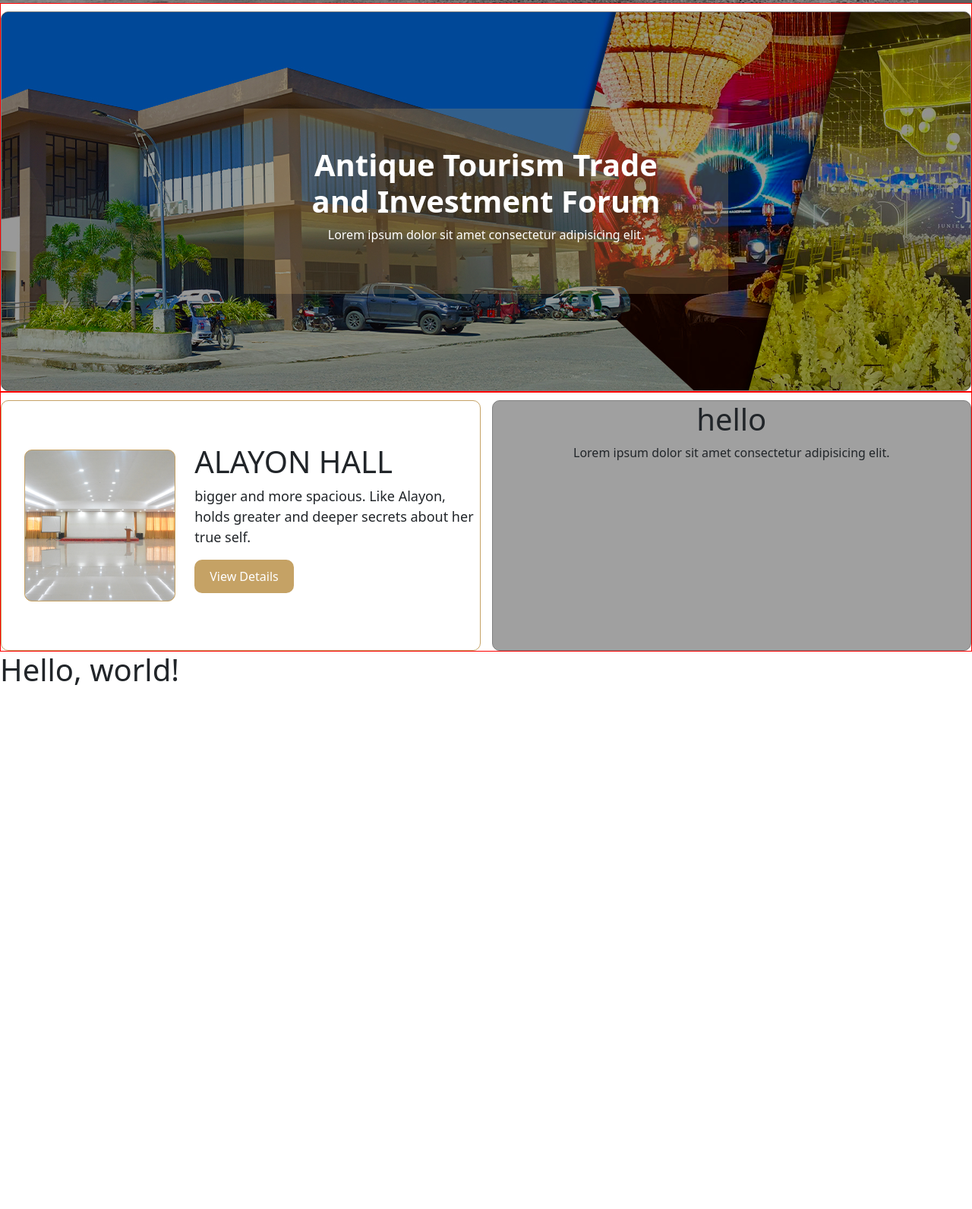
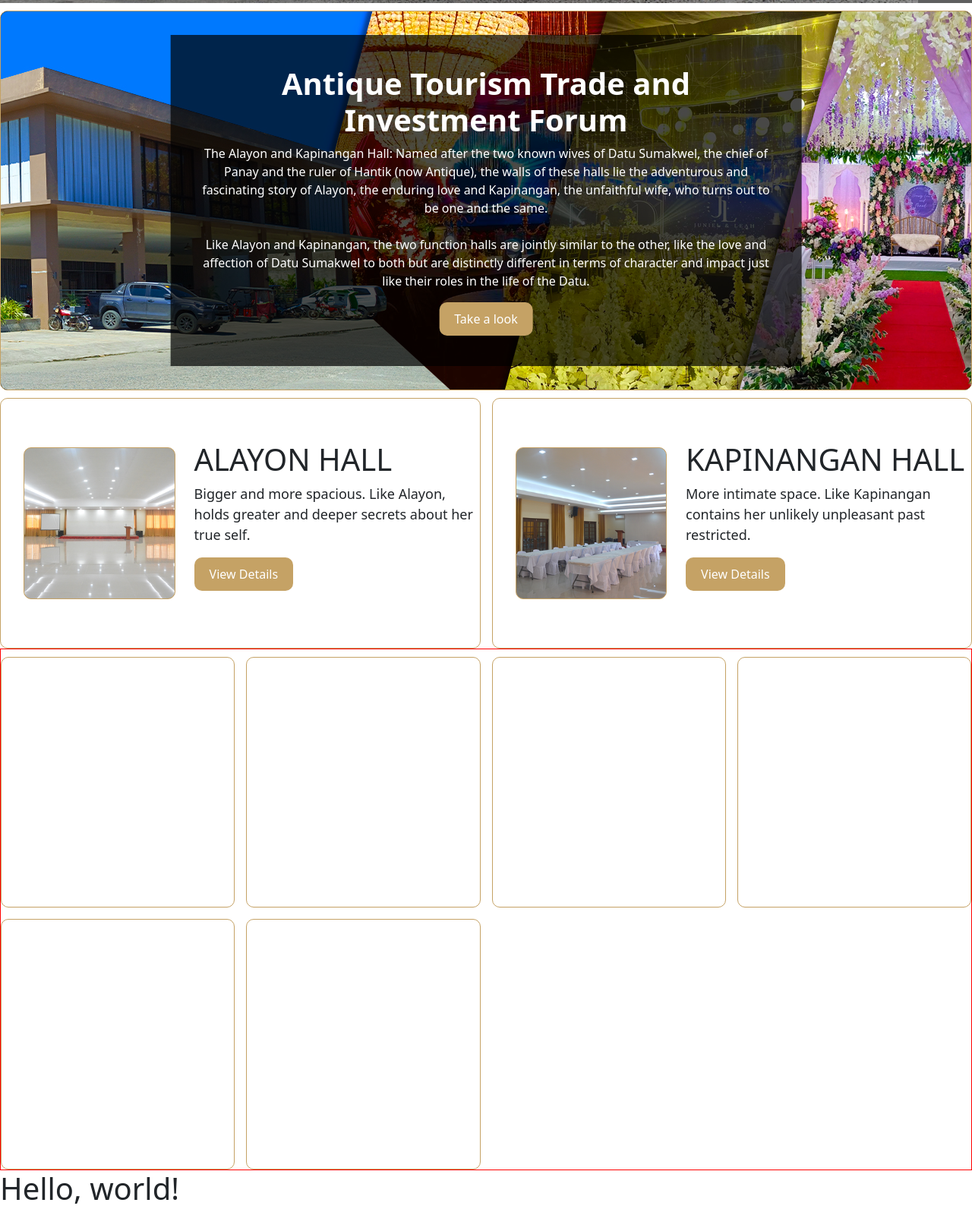
Before and after one commit to Mythchael/MEEDO, a plain HTML site: page index.html in a window 1280 px wide. Shown: the part 736-2328 px from the top of the page at 76% size. Drawn offline with nearby package versions, Linux system fonts and the light colour scheme; grey boxes are pictures that could not be loaded.

Commit message:
fix atrium content / Produkto contents / fixed responsiveness

```diff
--- a/index.html
+++ b/index.html
@@ -9,6 +9,8 @@
     <link rel="stylesheet" href="styles/general.css">
     <link rel="stylesheet" href="styles/grid-container.css">
     <link rel="stylesheet" href="styles/atrium.css">
+    <link rel="stylesheet" href="styles/produkto.css">
+
 
 
     <!-- Bootstrap -->
@@ -27,7 +29,7 @@
     <!-- navbar start -->
     <nav class="navbar nav-underline navbar-expand-lg bg-body-tertiary fixed-top" style="padding: 0;">
         <div class="container-fluid" style="background-color: rgb(197, 162, 101);">
-          <a class="navbar-brand" href="#" style="color: white;">
+          <a title="Municipal Economic Enterprise Development Office" class="navbar-brand" href="#" style="color: white;">
             <img src="/logo/MEEDO-logo.png" alt="MEEDO" width="50" height="50">
             MEEDO</a>
           <button class="navbar-toggler" type="button" data-bs-toggle="offcanvas" data-bs-target="#offcanvasNavbar" aria-controls="offcanvasNavbar" aria-label="Toggle navigation">
@@ -44,10 +46,10 @@
                   <a class="nav-link active" style="color: white;" aria-current="page" href="#">Home</a>
                 </li>
                 <li class="nav-item">
-                  <a class="nav-link" style="color: white;" href="#link">ATRIUM</a>
+                  <a class="nav-link" style="color: white;" href="#atrium">ATRIUM</a>
                 </li>
                 <li class="nav-item">
-                  <a class="nav-link" style="color: white;" href="#link">Pasalubong Center</a>
+                  <a class="nav-link" style="color: white;" href="#produkto">Produkto Antiqueño</a>
                 </li>
                 <li class="nav-item">
                   <a class="nav-link" style="color: white;" href="#link">Tradetown</a>
@@ -87,7 +89,7 @@
                 <div class="carousel-caption top-0 mt-4">
                   <p class="mt-5 fs-3 text-uppercase paddingtop80px">Perfect place for your most memorable celebration</p>
                   <h1 class="display-1 fw-bolder text-capitalize">ATRIUM</h1>
-                  <button class="btn btn-primary px-4 py-2 fs-5 mt-5">Book Now</button>
+                  <button class="buttton-1">Book Now</button>
                 </div>
               </div>
               <div class="carousel-item c-item">
@@ -95,7 +97,7 @@
                 <div class="carousel-caption top-0 mt-4">
                   <p class="text-uppercase fs-3 mt-5 paddingtop80px">The season has arrived</p>
                   <p class="display-1 fw-bolder text-capitalize">3 available tours</p>
-                  <button class="btn btn-primary px-4 py-2 fs-5 mt-5" data-bs-toggle="modal"
+                  <button class="buttton-1" data-bs-toggle="modal"
                     data-bs-target="#booking-modal">Book a tour</button>
                 </div>
               </div>
@@ -104,7 +106,7 @@
                 <div class="carousel-caption top-0 mt-4">
                   <p class="text-uppercase fs-3 mt-5 paddingtop80px">Destination activities</p>
                   <p class="display-1 fw-bolder text-capitalize">Go glacier hiking</p>
-                  <button class="btn btn-primary px-4 py-2 fs-5 mt-5" data-bs-toggle="modal"
+                  <button class="buttton-1" data-bs-toggle="modal"
                     data-bs-target="#booking-modal">Book a tour</button>
                 </div>
               </div>
@@ -119,12 +121,18 @@
             </button>
         </div>
     <!-- carousel end -->
-    <div class="grid-container-auto-repeat-atrium" id="link">
+
+    <!-- ATRIUM content start -->
+    <div class="grid-container-auto-repeat-atrium" id="atrium">
         <div class="card-1-atrium">
-            <img class="img-atrium" src="/images/atrium/hero-image-atrium.jpg" alt="">
+            <img title="ATRIUM" class="img-atrium" src="/images/atrium/hero-image-atrium.jpg" alt="">
             <div class="text-atrium">
                 <h1>Antique Tourism Trade and Investment Forum</h1>
-                <p>Lorem ipsum dolor sit amet consectetur adipisicing elit.</p>
+                <p>The Alayon and Kapinangan Hall: Named after the two known wives of Datu Sumakwel, the chief of Panay and the ruler of Hantik (now Antique), the walls of these halls lie the adventurous and fascinating story of Alayon, the enduring love and Kapinangan, the unfaithful wife, who turns out to be one and the same.
+                  <br>
+                  <br>
+                  Like Alayon and Kapinangan, the two function halls are jointly similar to the other, like the love and affection of Datu Sumakwel to both but are distinctly different in terms of character and impact just like their roles in the life of the Datu.</p>
+                <button class="buttton-1">Take a look</button>
             </div>
         </div>
     </div>
@@ -132,19 +140,41 @@
     <div class="grid-container-auto-repeat-atrium">
       <div class="card-2-atrium">
           <div class="img-alayon">
-              <img src="images/atrium/alayon_image.png" alt="">
+            <img title="Alayon Hall" src="images/atrium/alayon_image.png" alt="Alayon Hall">
           </div>
           <div class="alayonhall-text">
             <h1>ALAYON HALL</h1>
-              <p>bigger and more spacious. Like Alayon, holds greater and deeper secrets about her true self.</p>
+            <p>Bigger and more spacious. Like Alayon, holds greater and deeper secrets about her true self.</p>
             <button class="buttton-1">View Details</button>
           </div>
       </div>
-        <div class="card-3-atrium">
-            <h1>hello</h1>
-            <p>Lorem ipsum dolor sit amet consectetur adipisicing elit.</p>
+      <div class="card-2-atrium">
+        <div class="img-alayon">
+          <img title="Kapinangan Hall" src="images/atrium/kapinangan_image.png" alt="Kapinangan Hall">
+        </div>
+        <div class="alayonhall-text">
+          <h1>KAPINANGAN HALL</h1>
+          <p>More intimate space. Like Kapinangan contains her unlikely unpleasant past restricted. </p>
+          <button class="buttton-1">View Details</button>
         </div>
     </div>
+    </div>
+    <!-- ATRIUM content end -->
+
+    <!-- PRODUKTO ANTIQUENO content start -->
+    <div class="grid-container-auto-repeat-produkto"  id="produkto">
+      <div class="card-2-produkto">    </div>
+      <div class="card-2-produkto">    </div>
+      <div class="card-2-produkto">    </div>
+      <div class="card-2-produkto">    </div>
+      <div class="card-2-produkto">    </div>
+      <div class="card-2-produkto">    </div>
+    </div>
+
+  <!-- PRODUKTO ANTIQUENO content end -->
+
+
+
 
 
     </main>
--- a/styles/atrium.css
+++ b/styles/atrium.css
@@ -1,6 +1,6 @@
 .grid-container-auto-repeat-atrium {
     display: grid;
-    border: 1px solid red;
+    /* border: 1px solid red; */
     grid-template-columns: repeat(auto-fit, minmax(300px, 1fr));
     gap: 15px;
     justify-content: center;
@@ -12,7 +12,14 @@
     top: 50%;
     left: 50%;
     transform: translate(-50%, -50%);
-    opacity: 0.6;
+    /* opacity: 0.6; */
+    width: 100%;
+    height: 100%;
+    object-fit: cover;
+    object-position: right;
+    transition: width 0.5s ease, height 0.5s ease;
+    /* cursor: pointer; */
+
 }
 
 .text-atrium {
@@ -21,8 +28,9 @@
     left: 50%;
     transform: translate(-50%, -50%);
     color: white;
-    background-color: rgba(197, 162, 101, 0.25);
-    padding: 50px;
+    background-color: rgba(0, 0, 0, 0.7);
+    padding: 40px 40px 20px 40px;
+    width: 65%;
 }
 
 .text-atrium h1 {
@@ -33,13 +41,19 @@
 .card-1-atrium {
     /* padding: 2em; */
     padding: 0;
-    border: 1px solid grey;
+    border: 1px solid rgb(197, 162, 101);
     border-radius: 10px;
     background-color: rgb(0, 0, 0);
     text-align: center;
     height: 500px;
     overflow: hidden;
     position: relative;
+}
+
+.card-1-atrium:hover .img-atrium{
+    width: 110%;
+    height: 110%;
+    object-position: right;
 }
 
 .card-2-atrium {
@@ -83,9 +97,17 @@
     width: 100%;
     height: 100%;
     object-fit: cover;
+    transition: transform 0.5s ease;
+    /* cursor: pointer; */
 }
 
-@media (max-width: 998px){
+.img-alayon:hover img {
+    transform: scale(1.1);
+}
+
+
+
+@media (max-width: 900px) {
     .card-2-atrium {
         flex-direction: column;
         height: auto;
@@ -108,4 +130,12 @@
         margin: auto;
         width: 100%;
     }
+
+    .text-atrium {
+        width: 95%;
+    }
+
+    .card-1-atrium {
+        height: 750px;
+    }
 }
--- a/styles/carousel.css
+++ b/styles/carousel.css
@@ -7,6 +7,7 @@
     height: 100%;
     object-fit: cover;
     filter: brightness(0.6);
+    object-position: right;
   }
 
   .paddingtop80px {
--- a/styles/general.css
+++ b/styles/general.css
@@ -20,6 +20,7 @@ body {
 .buttton-1:hover {
     background-color: rgb(31, 69, 110);
     border-radius: 4px;
+    border: 1px solid rgb(197, 162, 101);
 }
 
 .buttton-1:active {
--- /dev/null
+++ b/styles/produkto.css
@@ -0,0 +1,32 @@
+.grid-container-auto-repeat-produkto {
+    display: grid;
+    border: 1px solid red;
+    grid-template-columns: repeat(auto-fit, minmax(300px, 1fr));
+    gap: 15px;
+    justify-content: center;
+    padding-top: 10px;
+}
+
+.card-2-produkto {
+    padding: 0 0 0 0;
+    border: 1px solid rgb(197, 162, 101);
+    border-radius: 10px;
+    background-color: rgb(255, 255, 255);
+    height: 330px;
+    text-align: center;
+    display: flex;
+    align-items: center;
+    overflow: hidden;
+}
+
+@media (max-width: 600px) {
+    .grid-container-auto-repeat-produkto {
+        grid-template-columns: repeat(auto-fit, minmax(150px, 150px));
+        gap: 15px;
+
+    }
+
+    .card-2-produkto {
+        height: 150px;
+    }
+}
```
Lines whose indentation alone changed are shown as unchanged.
